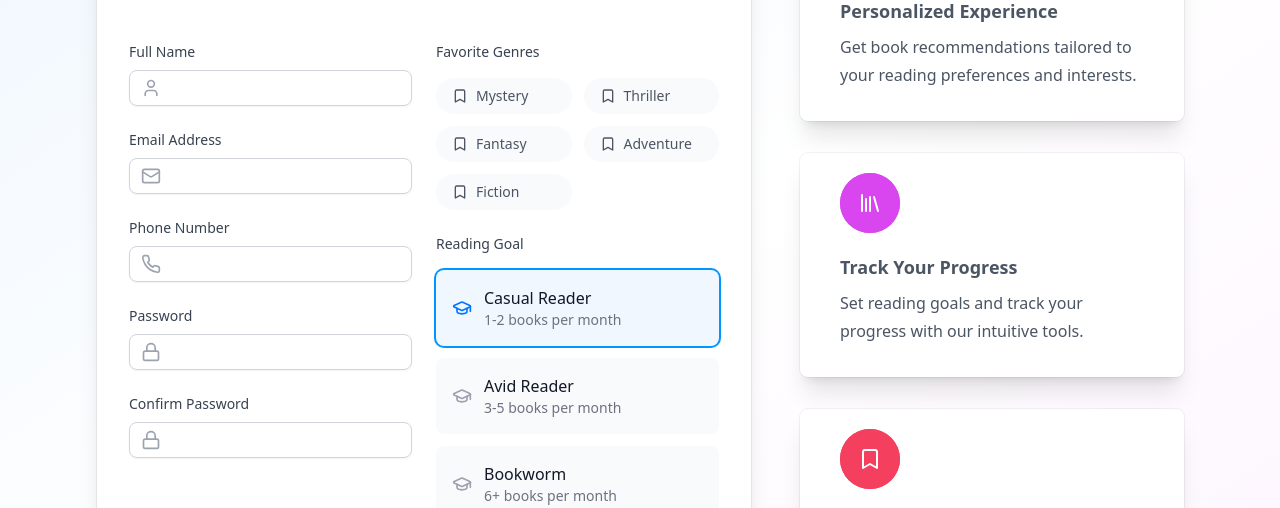
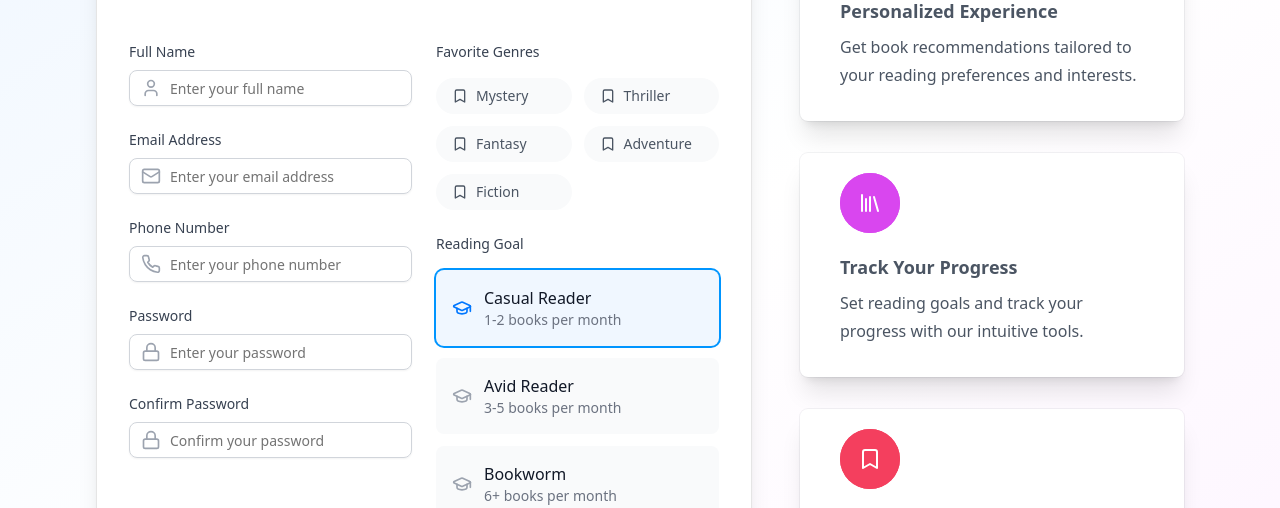
Before and after one commit to cprabhath/Bookshop_client, a React (Vite) app: page /#/register in a window 1280 px wide. Shown: the part 231-739 px from the top of the page. Built offline with nearby package versions, Linux system fonts and the light colour scheme; no server answers.

Commit message:
fix route issue

```diff
--- a/src/App.tsx
+++ b/src/App.tsx
@@ -1,7 +1,7 @@
-import { HashRouter, Routes, Route } from "react-router-dom";
+import { HashRouter, Routes, Route, Navigate } from "react-router-dom";
 import { CartProvider } from "./context/CartContext";
 import { AuthProvider } from "./context/AuthContext";
-import { useState, useEffect, useRef } from "react";
+import { useState, useEffect } from "react";
 import Navbar from "./components/Navbar";
 import Home from "./pages/Home";
 import Shop from "./pages/Shop";
@@ -16,17 +16,20 @@ import NotFound from "./pages/NotFound";
 
 export default function App() {
   const [loading, setLoading] = useState(true);
-  const tokenRef = useRef<string | null>(null);
+  const [token, setToken] = useState<string | null>(null);
 
   useEffect(() => {
-    tokenRef.current = localStorage.getItem("token");
-
-    const timer = setTimeout(() => {
-      setLoading(false);
-    }, 2000);
-
-    return () => clearTimeout(timer);
-  }, []);
+    const handleStorageChange = () => {
+      setToken(localStorage.getItem("token"));
+    };
+    window.addEventListener("storage", handleStorageChange);
+    setToken(localStorage.getItem("token"));
+    const timer = setTimeout(() => setLoading(false), 2000);
+    return () => {
+      clearTimeout(timer);
+      window.removeEventListener("storage", handleStorageChange);
+    };
+  }, [setToken]);
 
   return (
     <HashRouter>
@@ -46,12 +49,18 @@ export default function App() {
                 <Route path="/contact" element={<Contact />} />
                 <Route path="/register" element={<Register />} />
                 <Route path="/home" element={<Home />} />
-                {tokenRef.current && (
+                {token ? (
                   <>
                     <Route path="/home/profile" element={<Profile />} />
                     <Route path="/home/orders" element={<Orders />} />
                   </>
+                ) : (
+                  <Route
+                    path="/home/*"
+                    element={<Navigate to="/home" replace />}
+                  />
                 )}
+                <Route path="/" element={<Navigate to="/home" replace />} />
                 <Route path="*" element={<NotFound />} />
               </Routes>
             </div>
--- a/src/context/AuthContext.tsx
+++ b/src/context/AuthContext.tsx
@@ -37,7 +37,8 @@ export const AuthProvider: React.FC<AuthProviderProps> = ({ children }) => {
       title: "Completed!",
       description: "You have successfully logged out",
       variant: "info"
-    })
+    });
+    window.location.reload();
     setIsLoggedIn(false);
   };
 
--- a/src/main.tsx
+++ b/src/main.tsx
@@ -1,4 +1,3 @@
-import { StrictMode } from "react";
 import { createRoot } from "react-dom/client";
 import { Toaster } from "./components/ui/toaster"
 import App from "./App.tsx";
@@ -6,8 +5,8 @@ import "./index.css";
 
 
 createRoot(document.getElementById("root")!).render(
-  <StrictMode>
+  <>
     <Toaster />
     <App />
-  </StrictMode>
+  </>
 );
--- a/src/pages/Register.tsx
+++ b/src/pages/Register.tsx
@@ -12,8 +12,10 @@ import {
 import { Link } from "react-router-dom";
 import { Input } from "../components/ui/input";
 import { books } from "../data/books";
+import { useToast } from "../hooks/use-toast";
 
 export default function Register() {
+  const { toast } = useToast();
   const [formData, setFormData] = useState({
     name: "",
     email: "",
@@ -45,7 +47,14 @@ export default function Register() {
 
   const handleSubmit = (e: React.FormEvent) => {
     e.preventDefault();
-    console.log("Register:", formData);
+    if (formData.password !== formData.confirmPassword) {
+      toast({
+        title: "Uh oh! Something went wrong.",
+        description: "Password and confirm password does not matched!",
+        variant: "destructive"
+      });
+      return;
+    }
   };
 
   const handleGenreToggle = (genre: string) => {
@@ -85,6 +94,7 @@ export default function Register() {
                         onChange={(e) =>
                           setFormData({ ...formData, name: e.target.value })
                         }
+                        placeholder="Enter your full name"
                         className="pl-10 w-full rounded-lg border-gray-300 focus:ring-primary-500 focus:border-primary-500 transition-colors"
                         required
                       />
@@ -103,6 +113,7 @@ export default function Register() {
                         onChange={(e) =>
                           setFormData({ ...formData, email: e.target.value })
                         }
+                        placeholder="Enter your email address"
                         className="pl-10 w-full rounded-lg border-gray-300 focus:ring-primary-500 focus:border-primary-500 transition-colors"
                         required
                       />
@@ -121,6 +132,7 @@ export default function Register() {
                         onChange={(e) =>
                           setFormData({ ...formData, phone: e.target.value })
                         }
+                        placeholder="Enter your phone number"
                         className="pl-10 w-full rounded-lg border-gray-300 focus:ring-primary-500 focus:border-primary-500 transition-colors"
                         required
                       />
@@ -139,6 +151,7 @@ export default function Register() {
                         onChange={(e) =>
                           setFormData({ ...formData, password: e.target.value })
                         }
+                        placeholder="Enter your password"
                         className="pl-10 w-full rounded-lg border-gray-300 focus:ring-primary-500 focus:border-primary-500 transition-colors"
                         required
                       />
@@ -160,6 +173,7 @@ export default function Register() {
                             confirmPassword: e.target.value,
                           })
                         }
+                        placeholder="Confirm your password"
                         className="pl-10 w-full rounded-lg border-gray-300 focus:ring-primary-500 focus:border-primary-500 transition-colors"
                         required
                       />
```
